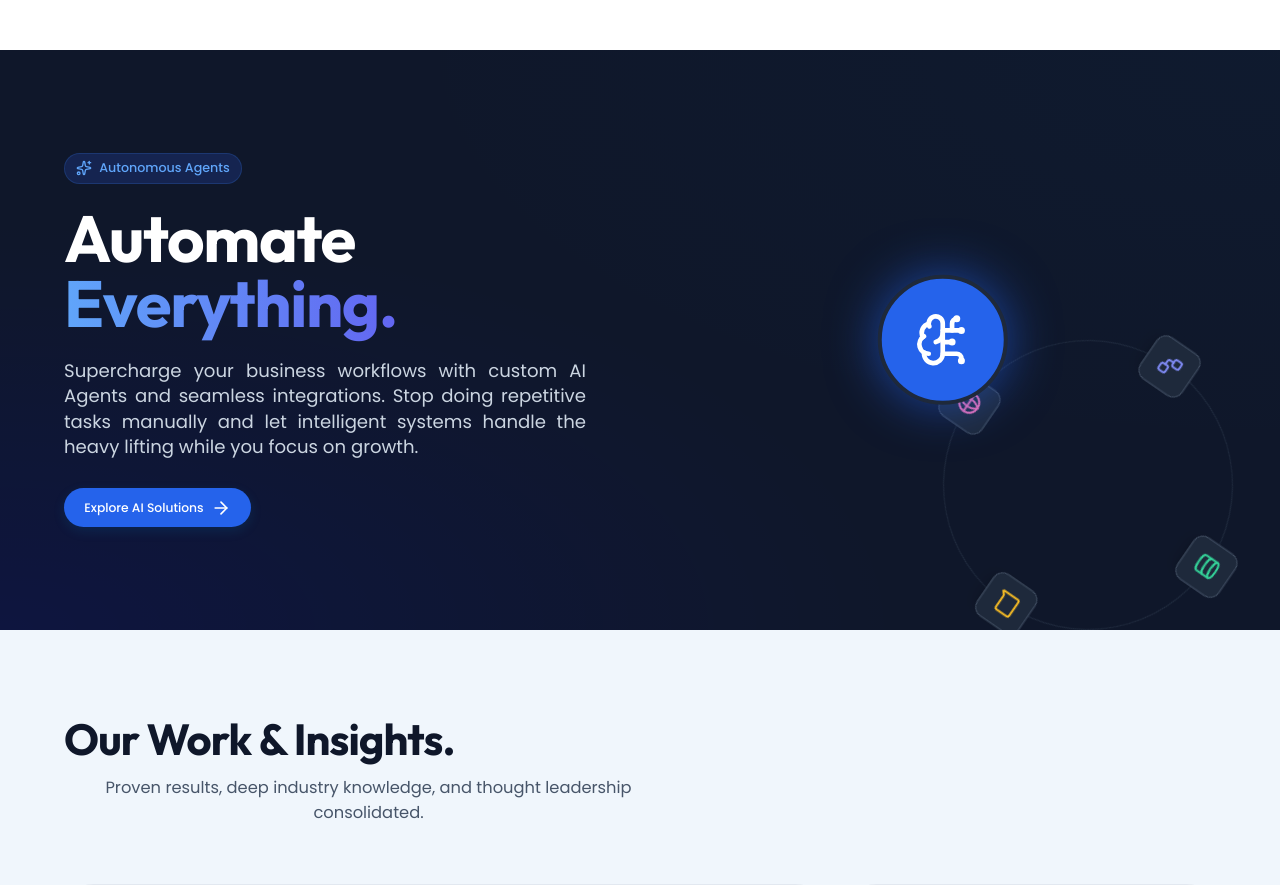
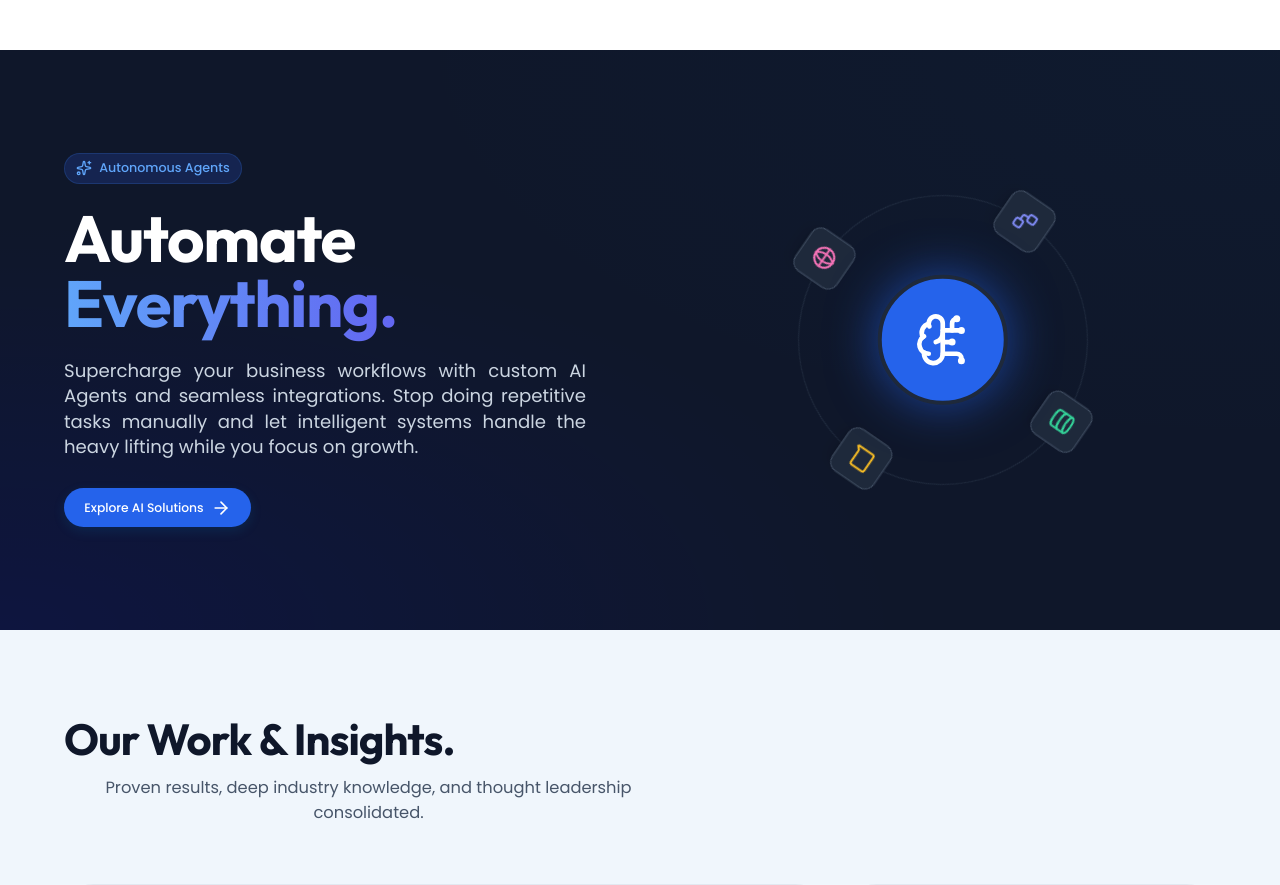
Before and after one commit to TafinityAI-LLP/tai, a React (Vite) app: page / in a window 1280 px wide. Shown: the part 4800-5685 px from the top of the page. Built offline with nearby package versions, Linux system fonts and the light colour scheme.

Commit message:
fix: resolve tailwind spin interfering with translate offset in orbital nodes layout

```diff
--- a/src/pages/Home.jsx
+++ b/src/pages/Home.jsx
@@ -340,7 +340,8 @@ const Home = () => {
                 className="relative w-full max-w-sm md:max-w-md aspect-square flex items-center justify-center"
               >
                 {/* Orbital Nodes Concept */}
-                <div className="absolute left-1/2 top-1/2 -translate-x-1/2 -translate-y-1/2 w-64 md:w-80 h-64 md:h-80 border border-slate-700/50 rounded-full animate-[spin_20s_linear_infinite]">
+                <div className="absolute left-1/2 top-1/2 -translate-x-1/2 -translate-y-1/2 w-64 md:w-80 h-64 md:h-80">
+                  <div className="w-full h-full border border-slate-700/50 rounded-full animate-[spin_20s_linear_infinite]">
                     <div className="absolute top-0 left-1/2 -translate-x-1/2 -translate-y-1/2 w-12 md:w-14 h-12 md:h-14 bg-slate-800 rounded-xl flex items-center justify-center border border-slate-600 shadow-lg">
                       <Database size={24} className="text-emerald-400" />
                     </div>
@@ -352,6 +353,7 @@ const Home = () => {
                     </div>
                     <div className="absolute right-0 top-1/2 translate-x-1/2 -translate-y-1/2 w-12 md:w-14 h-12 md:h-14 bg-slate-800 rounded-xl flex items-center justify-center border border-slate-600 shadow-lg">
                       <MessageSquare size={24} className="text-amber-400" />
+                    </div>
                   </div>
                 </div>
                 {/* Core AI Brain */}
```
Lines whose indentation alone changed are shown as unchanged.
